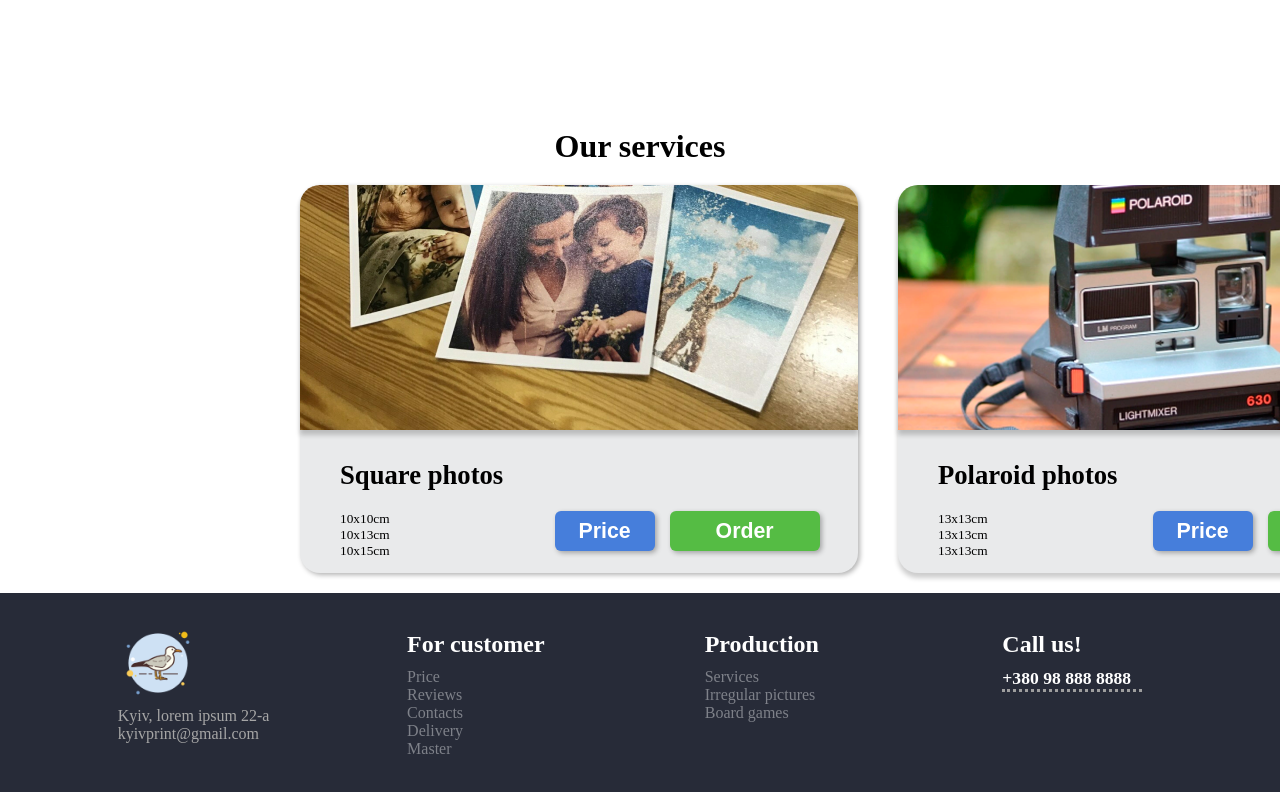
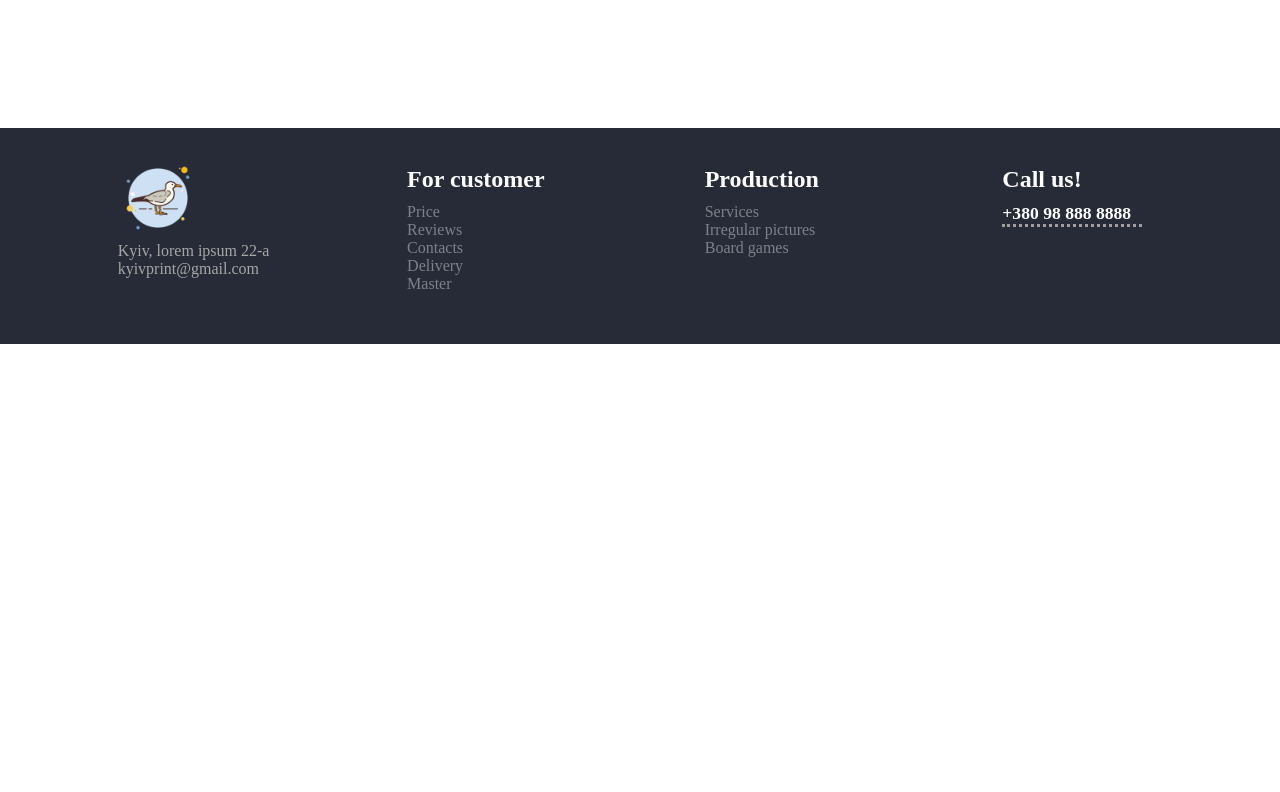
Before and after one commit to sssgen/photo-layout, a React (Create React App) app in the folder client/: page / in a window 1280 px wide. Shown: the part 562-1354 px from the top of the page. After the commit the page ends 906 px from the top, so only its background shows below. Built offline with nearby package versions, Linux system fonts and the light colour scheme.

Commit message:
responsive header, fonts and buttons fix

```diff
--- a/client/public/index.html
+++ b/client/public/index.html
@@ -3,6 +3,9 @@
   <head>
     <meta charset="utf-8" />
     <link rel="icon" href="%PUBLIC_URL%/favicon.ico" />
+    <link rel="preconnect" href="https://fonts.googleapis.com">
+    <link rel="preconnect" href="https://fonts.gstatic.com" crossorigin>
+    <link href="https://fonts.googleapis.com/css2?family=Comfortaa:wght@700&family=Nunito+Sans:opsz,wght@6..12,400;6..12,600;6..12,700&display=swap" rel="stylesheet">
     <meta name="viewport" content="width=device-width, initial-scale=1" />
     <meta name="theme-color" content="#000000" />
     <title>PrinterKyiv</title>
--- a/client/src/components/UI/MainButton/MainButton.module.scss
+++ b/client/src/components/UI/MainButton/MainButton.module.scss
@@ -5,6 +5,8 @@
     border: none;
     color: white;
     background-color: #FF284C;
+    font-family: 'Nunito sans', sans-serif;
+    font-weight: 700;
 
     cursor: pointer;
     &:hover{
--- a/client/src/pages/Landing/Landing.jsx
+++ b/client/src/pages/Landing/Landing.jsx
@@ -3,65 +3,22 @@ import { Link } from 'react-router-dom';
 import MainButton from '../../components/UI/MainButton/MainButton';
 import './Landing.scss';
 
+
+
 const Landing = () => {
     return (
         <div className='landingWrapper'>
             <div className='header'>
-                <div className='headerSlider' />
-                    <div className="headerInfo">
+                <div className='headerSlider'>
+                    <div className='headerInfo'>
                         <h1>Photo printing service</h1>
                         <p>Share bright moments with loved ones</p>
                         <Link to='contact'><MainButton>Contact</MainButton></Link>
                     </div>
+                </div>
             </div>
 
-                <div className='landingServicesBlocks'>
-                    <div className='servicesHeader'>
-                            <h1>Our services</h1>
-                    </div>
-                    <div className='landingServices'>
-
-                        <div className='squarePhotos'>
-
-                            <div className='squareInfo'>
-                                <div className='squareImage'>
-                                </div>
-                                <h3>Square photos</h3>
-                                <div className='squareComponents'>
-                                    <p>
-                                    10x10cm<br />
-                                    10x13cm<br />
-                                    10x15cm<br />
-                                    </p>
-                                    <div className='buttonsSquare'>
-                                    <button className='buttonPriceSquare'>Price</button>
-                                    <button className='buttonOrderSquare'>Order</button>
-                                    </div>
-                                </div>
-                            </div>
-                        </div>
-
-                        <div className='polaroidPhotos'>
-                            <div className='polaroidImage'>
-                            </div>
-                            <h3>Polaroid photos</h3>
-                            <div className='polaroidComponents'>
-                                <div className='pPolaroid'>
-                                <p>13x13cm</p>
-                                <p>13x13cm</p>
-                                <p>13x13cm</p>
-                                </div>
-                                <div className='buttonsPolaroid'>
-                                    <button className='buttonPricePolaroid'>Price</button>
-                                    <button className='buttonOrderPolaroid'>Order</button>
-                            </div></div>
-
-
-
-                        </div>
-                </div>
-
-            </div>
+            <div></div>
         </div>
     );
 };
--- a/client/src/pages/Landing/Landing.scss
+++ b/client/src/pages/Landing/Landing.scss
@@ -9,181 +9,63 @@
     background-image: url("../../images/headerBackground.png");
     background-size: cover;
     background-repeat: no-repeat;
+    background-position: center;
     margin-bottom: 130px;
 }
+
 .headerSlider{
     width: 100%;
     height: 100%;
     background: #0000007c;
     position: absolute;
 }
+
 .headerInfo {
-    width: fit-content;
-    height: fit-content;
-    margin-left: 20%;
-    padding-top: 10%;
+    width: 100%;
+    height: 100%;
+    margin-left: 23%;
+    padding-top: 200px;
     display: flex;
     flex-direction: column;
     flex-wrap: nowrap;
-    position: relative;
+    align-items: flex-start;
     color: white;
+    z-index: 1;
 
-    z-index: 1;
-}
-
-.servicesHeader {
-    text-align: center;
-}
-
-.landingServices {
-    display: flex;
-    justify-content: space-between;
-}
-
-.squarePhotos {
-    display: flex;
-    justify-content: space-between;
-    max-height: 388px;
-    max-width: 558px;
-    background-color: #e9eaeb;
-    margin: 20px 20px 20px 300px;
-    border-radius: 20px;
-    box-shadow: 2px 2px 5px rgba(0, 0, 0, 0.3);
-}
-
-.squareImage {
-    background-image: url("../../images/squarePhotos.jpg");
-    height: 245px;
-    width: 558px;
-    border-top-left-radius: 20px;
-    border-top-right-radius: 20px;
-    box-shadow: 0px 5px 5px rgba(0, 0, 0, 0.2);
-}
-
-.squareInfo {
-    h3 {
-    margin: 30px 0px 0px 40px;
-    font-size: 20pt;
+    h1 {
+        font-family: 'Comfortaa', sans-serif;
+        font-size: 3rem;
     }
 
     p {
-        margin: 20px 0px 0px 40px;
-        font-size: smaller;
+        font-family: 'Nurito sans', sans-serif;
+        font-size: 1.4rem;
     }
 
 }
 
-.squareComponents {
+@media (max-width: 800px) {
+    .headerSlider{
         display: flex;
-    flex-direction: row;
-
-    button {
-        margin: 20px 0px 0px 15px;
-        height: 40px;
-        border-radius: 6px;
-        border: none;
-        box-shadow: 2px 2px 5px rgba(0, 0, 0, 0.3);
-    }
+        justify-content: center;
     }
 
-.buttonsSquare {
+    .headerInfo {
         display: flex;
-    align-items: flex-start;
-    height: 100px;
-    padding-bottom: 50px;
-    margin-left: 150px;
-    margin-bottom: 0px;
-    flex-grow: 1;
-}
-
-.buttonPriceSquare {
-    background-color: #467edb;
-    color: white;
-    font-size: 16pt;
-    font-weight: 700;
-    width: 100px;
-}
-
-.buttonOrderSquare {
-    background-color: #55bc44;
-    color: white;
-    font-size: 16pt;
-    font-weight: 700;
-    width: 150px;
-}
-
-.polaroidPhotos {
-    display: flex;
-    justify-content: space-between;
-    flex-wrap: wrap;
-    height: 388px;
-    width: 558px;
-    background-color: #e9eaeb;
-    margin: 20px 300px 20px 20px;
-    box-shadow: 0px 5px 5px rgba(0, 0, 0, 0.2);
-    border-radius: 20px;
-
-
-    h3 {
-        margin: 30px 0px 0px 40px;
-        font-size: 20pt;
+        align-items: center;
+        justify-content: center;
+        height: 50vh;
+        width: 50vh;
+        margin-left: 0;
+        margin-top: 0;
+        h1 {
+            font-family: 'Comfortaa', sans-serif;
+            font-size: 2rem;
         }
 
         p {
-        margin: 0px 0px 0px 40px;
-        font-size: smaller;
+            font-family: 'Nurito sans', sans-serif;
+            font-size: 1.1rem;
         }
 }
-
-.pPolaroid {
-    margin-top: 20px;
 }
-
-.polaroidImage {
-    background-image: url("../../images/polaroidPhotos.png");
-    height: 245px;
-    width: 558px;
-    border-top-left-radius: 20px;
-    border-top-right-radius: 20px;
-    box-shadow: 0px 5px 5px rgba(0, 0, 0, 0.2);
-}
-
-.polaroidComponents {
-    display: flex;
-    flex-direction: row;
-    align-content: flex-end;
-
-    button {
-        margin: 20px 0px 0px 15px;
-        height: 40px;
-        border-radius: 6px;
-        border: none;
-        box-shadow: 2px 2px 5px rgba(0, 0, 0, 0.3);
-    }
-}
-
-.buttonsPolaroid {
-    display: flex;
-    align-items: flex-start;
-    height: 100px;
-    padding-bottom: 50px;
-    margin-left: 150px;
-    margin-bottom: 0px;
-    flex-grow: 1;
-}
-
-.buttonPricePolaroid {
-    background-color: #467edb;
-    color: white;
-    font-size: 16pt;
-    font-weight: 700;
-    width: 100px;
-}
-
-.buttonOrderPolaroid {
-    background-color: #55bc44;
-    color: white;
-    font-size: 16pt;
-    font-weight: 700;
-    width: 150px;
-}
```
Lines whose indentation alone changed are shown as unchanged.
